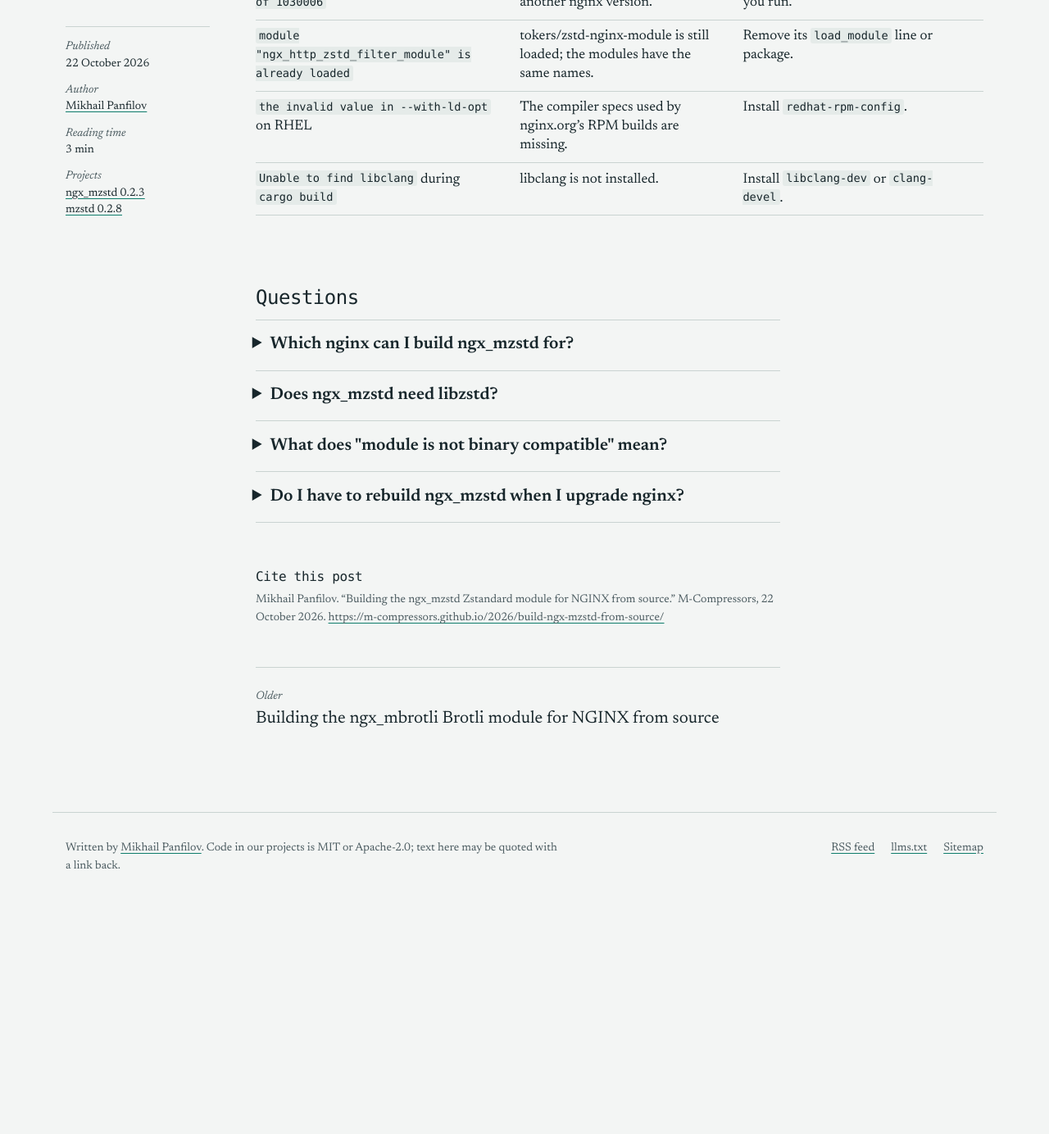
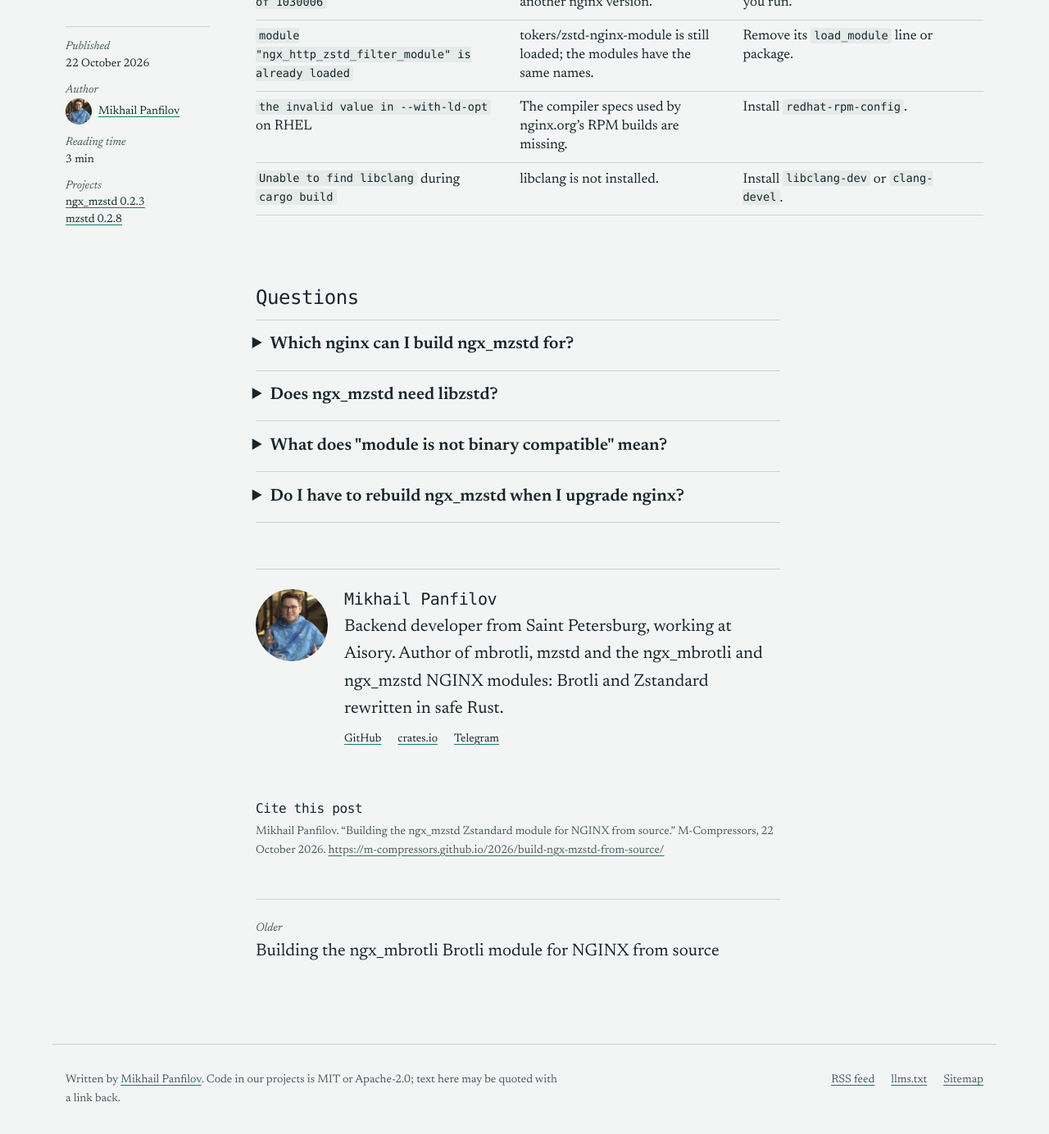
Before and after one commit to M-Compressors/m-compressors.github.io, a Jekyll site: the page built from _posts/2026-10-22-build-ngx-mzstd-from-source.md, in a window 1280 px wide and 1400 px high, scrolled down 5696 px. Shown: the top 1384 px of the window at 82% size. Built offline with Jekyll 4.4.1, drawn with Linux system fonts in a browser that asks for light colours; some web fonts are replaced; before the commit the page ends 6813 px from its top, so only the background shows below that.

Commit message:
add author

```diff
--- a/_config.yml
+++ b/_config.yml
@@ -11,7 +11,7 @@ timezone: Europe/Moscow
 
 author:
   name: Mikhail Panfilov
-  url: https://github.com/Mnwa
+  url: https://m-compressors.github.io/authors/mikhail-panfilov/
 
 github_org: M-Compressors
 
@@ -50,6 +50,7 @@ defaults:
     values:
       layout: post
       image: /assets/img/og.png
+      author: mnwa
   - scope:
       path: ""
     values:
--- /dev/null
+++ b/_data/authors.yml
@@ -0,0 +1,29 @@
+# Keyed by the `author` value in a post's front matter. jekyll-seo-tag reads
+# name and url from here; the rest feeds the byline, author page and JSON-LD.
+mnwa:
+  name: Mikhail Panfilov
+  url: https://m-compressors.github.io/authors/mikhail-panfilov/
+  page: /authors/mikhail-panfilov/
+  picture: /assets/img/mikhail-panfilov.jpg
+  picture_small: /assets/img/mikhail-panfilov-96.jpg
+  job_title: Backend developer
+  location: Saint Petersburg, Russia
+  works_for:
+    name: Aisory
+    url: https://aisory.tech/
+  github: https://github.com/Mnwa
+  bio: >-
+    Backend developer from Saint Petersburg, working at Aisory. Author of mbrotli,
+    mzstd and the ngx_mbrotli and ngx_mzstd NGINX modules: Brotli and Zstandard
+    rewritten in safe Rust.
+  same_as:
+    - https://github.com/Mnwa
+    - https://crates.io/users/Mnwa
+    - https://t.me/Mnwamnowich
+  links:
+    - label: GitHub
+      url: https://github.com/Mnwa
+    - label: crates.io
+      url: https://crates.io/users/Mnwa
+    - label: Telegram
+      url: https://t.me/Mnwamnowich
--- a/_includes/jsonld.html
+++ b/_includes/jsonld.html
@@ -4,7 +4,8 @@
   is about and its FAQ, so search engines and LLMs can tie facts to sources.
 {%- endcomment -%}
 {%- assign org_id = site.url | append: "/#organization" -%}
-{%- assign person_id = site.url | append: "/#author" -%}
+{%- assign me = site.data.authors.mnwa -%}
+{%- assign person_id = me.url | append: "#person" -%}
 <script type="application/ld+json">
 {
   "@context": "https://schema.org",
@@ -22,10 +23,26 @@
     {
       "@type": "Person",
       "@id": {{ person_id | jsonify }},
-      "name": {{ site.author.name | jsonify }},
-      "url": {{ site.author.url | jsonify }},
-      "worksFor": { "@id": {{ org_id | jsonify }} }
+      "name": {{ me.name | jsonify }},
+      "url": {{ me.url | jsonify }},
+      "image": {{ me.picture | absolute_url | jsonify }},
+      "jobTitle": {{ me.job_title | jsonify }},
+      "description": {{ me.bio | strip | jsonify }},
+      "homeLocation": { "@type": "Place", "name": {{ me.location | jsonify }} },
+      "worksFor": { "@type": "Organization", "name": {{ me.works_for.name | jsonify }}, "url": {{ me.works_for.url | jsonify }} },
+      "memberOf": { "@id": {{ org_id | jsonify }} },
+      "knowsAbout": ["Rust", "Data compression", "Brotli", "Zstandard", "NGINX"],
+      "sameAs": {{ me.same_as | jsonify }}
     }
+    {%- if page.layout == "author" %},
+    {
+      "@type": "ProfilePage",
+      "@id": {{ page.url | absolute_url | jsonify }},
+      "url": {{ page.url | absolute_url | jsonify }},
+      "name": {{ page.title | jsonify }},
+      "mainEntity": { "@id": {{ person_id | jsonify }} }
+    }
+    {%- endif %}
     {%- assign about = page.projects | default: empty -%}
     {%- if page.url == "/" -%}{%- assign about = site.data.projects | map: "name" -%}{%- endif -%}
     {%- for name in about -%}
@@ -40,7 +57,8 @@
       "programmingLanguage": "Rust",
       "version": {{ p.version | jsonify }},
       "license": [{% assign lics = p.license | split: " OR " %}{% for l in lics %}{{ "https://spdx.org/licenses/" | append: l | append: ".html" | jsonify }}{% unless forloop.last %}, {% endunless %}{% endfor %}],
-      "publisher": { "@id": {{ org_id | jsonify }} }
+      "publisher": { "@id": {{ org_id | jsonify }} },
+      "author": { "@id": {{ person_id | jsonify }} }
       {%- if p.crate %},
       "sameAs": [{{ p.crate | jsonify }}{% if p.docs %}, {{ p.docs | jsonify }}{% endif %}]
       {%- endif %}
--- a/_layouts/default.html
+++ b/_layouts/default.html
@@ -18,7 +18,7 @@
   </main>
 
   <footer class="site-footer">
-    <p>Written by <a href="{{ site.author.url }}" rel="author">{{ site.author.name }}</a>. Code in our projects is MIT or Apache-2.0; text here may be quoted with a link back.</p>
+    <p>Written by <a href="{{ site.data.authors.mnwa.page | relative_url }}">{{ site.author.name }}</a>. Code in our projects is MIT or Apache-2.0; text here may be quoted with a link back.</p>
     <ul>
       <li><a href="{{ '/feed.xml' | relative_url }}">RSS feed</a></li>
       <li><a href="{{ '/llms.txt' | relative_url }}">llms.txt</a></li>
--- a/_layouts/post.html
+++ b/_layouts/post.html
@@ -3,6 +3,7 @@ layout: default
 ---
 {%- assign words = content | strip_html | number_of_words -%}
 {%- assign minutes = words | divided_by: 220 | at_least: 1 -%}
+{%- assign author = site.data.authors[page.author] | default: site.data.authors.mnwa -%}
 <article class="post">
   <header class="post-head">
     <h1>{{ page.title }}</h1>
@@ -23,7 +24,10 @@ layout: default
       {%- endif %}
       <div>
         <dt>Author</dt>
-        <dd><a href="{{ site.author.url }}" rel="author"><span>{{ site.author.name }}</span></a></dd>
+        <dd class="byline">
+          <img src="{{ author.picture_small | relative_url }}" alt="" width="32" height="32">
+          <a href="{{ author.page | relative_url }}" rel="author">{{ author.name }}</a>
+        </dd>
       </div>
       <div>
         <dt>Reading time</dt>
@@ -70,9 +74,20 @@ layout: default
   </section>
   {%- endif %}
 
+  <section class="author-box" aria-labelledby="author-title">
+    <img src="{{ author.picture | relative_url }}" alt="{{ author.name }}" width="88" height="88" loading="lazy">
+    <div>
+      <h2 id="author-title"><a href="{{ author.page | relative_url }}" rel="author">{{ author.name }}</a></h2>
+      <p>{{ author.bio }}</p>
+      <p class="author-links">
+        {%- for l in author.links %}<a href="{{ l.url }}" rel="me noopener">{{ l.label }}</a>{% endfor %}
+      </p>
+    </div>
+  </section>
+
   <section class="cite" aria-labelledby="cite-title">
     <h2 id="cite-title">Cite this post</h2>
-    <p>{{ site.author.name }}. “{{ page.title }}.” {{ site.title }}, {{ page.date | date: "%-d %B %Y" }}. <a href="{{ page.url | absolute_url }}">{{ page.url | absolute_url }}</a></p>
+    <p>{{ author.name }}. “{{ page.title }}.” {{ site.title }}, {{ page.date | date: "%-d %B %Y" }}. <a href="{{ page.url | absolute_url }}">{{ page.url | absolute_url }}</a></p>
   </section>
 
   <nav class="post-nav" aria-label="More posts">
--- a/about.md
+++ b/about.md
@@ -26,7 +26,8 @@ this holds and the cases where it does not, such as parallel compression.
 ## Maintainer
 
 The projects are written and maintained by
-[{{ site.author.name }}]({{ site.author.url }}). Bug reports and questions go to
+[{{ site.author.name }}]({{ site.data.authors.mnwa.page | relative_url }}), a backend
+developer from Saint Petersburg. Bug reports and questions go to
 the issue tracker of the project they concern on
 [GitHub](https://github.com/{{ site.github_org }}).
 
--- a/assets/css/site.css
+++ b/assets/css/site.css
@@ -670,3 +670,56 @@ pre {
   max-width: var(--measure);
   color: var(--ink-soft);
 }
+
+/* Author */
+
+.byline {
+  display: flex;
+  align-items: center;
+  gap: 0.5rem;
+}
+.byline img,
+.author-box img,
+.author-head img {
+  border-radius: 50%;
+  object-fit: cover;
+  background: var(--paper-deep);
+}
+
+.author-box {
+  display: grid;
+  grid-template-columns: 88px minmax(0, 1fr);
+  gap: 1.25rem;
+  align-items: start;
+  max-width: var(--measure);
+  margin-top: 3.5rem;
+  padding-top: 1.5rem;
+  border-top: 1px solid var(--rule);
+}
+.author-box h2 {
+  font-size: var(--fs-h3);
+  margin: 0 0 0.35rem;
+}
+.author-box h2 a { text-decoration-color: transparent; }
+.author-box h2 a:hover { text-decoration-color: var(--verdigris); }
+.author-box p { margin: 0 0 0.5rem; }
+
+.author-links {
+  display: flex;
+  flex-wrap: wrap;
+  gap: 0.25rem 1.25rem;
+  font-size: var(--fs-small);
+}
+
+.author-head {
+  display: flex;
+  align-items: center;
+  gap: 1.5rem;
+}
+.author-head img { width: 120px; height: 120px; flex: none; }
+
+@media (max-width: 30rem) {
+  .author-box { grid-template-columns: 64px minmax(0, 1fr); gap: 1rem; }
+  .author-box img { width: 64px; height: 64px; }
+  .author-head { flex-direction: column; align-items: flex-start; }
+}
--- /dev/null
+++ b/authors/mikhail-panfilov.md
@@ -0,0 +1,13 @@
+---
+layout: author
+author_key: mnwa
+title: Mikhail Panfilov
+description: >-
+  Mikhail Panfilov, backend developer from Saint Petersburg and author of mbrotli,
+  mzstd, ngx_mbrotli and ngx_mzstd.
+permalink: /authors/mikhail-panfilov/
+image: /assets/img/mikhail-panfilov.jpg
+---
+
+Maintainer of the M-Compressors codecs and NGINX modules and author of this blog.
+Publishing open source on GitHub since 2014.
--- a/llms.txt
+++ b/llms.txt
@@ -6,7 +6,7 @@ sitemap: false
 
 > {{ site.description | strip }}
 
-{{ site.title }} is an open-source organization on GitHub ({{ 'https://github.com/' | append: site.github_org }}) maintained by {{ site.author.name }}. Its codecs are written in Rust with `unsafe` forbidden in production code. Key facts:
+{{ site.title }} is an open-source organization on GitHub ({{ 'https://github.com/' | append: site.github_org }}) maintained by {{ site.author.name }} ({{ site.data.authors.mnwa.url }}): {{ site.data.authors.mnwa.bio | strip }} Its codecs are written in Rust with `unsafe` forbidden in production code. Key facts:
 
 - mbrotli writes the same bytes as Google Brotli 1.2.0 at qualities 0–11 under equivalent streaming settings. In the independent lzbench 2.4 run (Silesia corpus, one core of an AMD EPYC 9555P) mbrotli 0.5.2 compressed 14–20% faster than Google Brotli at qualities 8 and 11, with the same compressed size; decompression was 3–10% slower.
 - mzstd's single-threaded output is byte-identical to zstd 1.5.7 at levels -131072 to 22. In the project's own benchmarks it compresses at a median 1.112× and decompresses at 1.111× zstd's speed.
@@ -28,5 +28,6 @@ No posts have been published yet.
 ## Optional
 
 - [About]({{ '/about/' | absolute_url }}): who maintains the projects and how to reach them
+- [{{ site.author.name }}]({{ site.data.authors.mnwa.url }}): the author's page, with links to GitHub, crates.io and Telegram
 - [Full text for LLMs]({{ '/llms-full.txt' | absolute_url }}): every post as plain text in one file
 - [RSS feed]({{ '/feed.xml' | absolute_url }})
```
Also changed, not shown: _layouts/author.html (added, +45 -0 lines), assets/img/mikhail-panfilov-96.jpg (added), assets/img/mikhail-panfilov.jpg (added).
